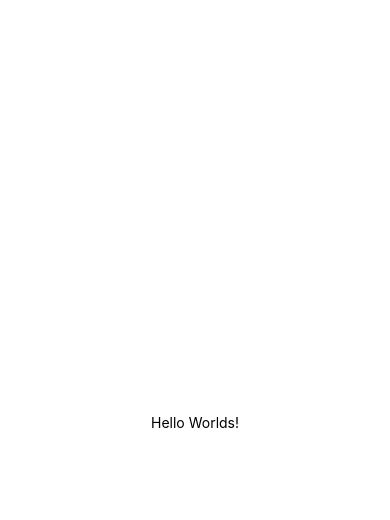
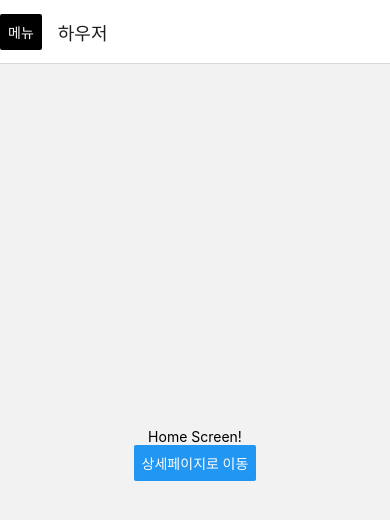
Before and after one commit to choejoonkyung/howser-engineer-ios, a React Native app: screen / in a window 390 px wide. Shown: the top 520 px of the page. Built offline with nearby package versions, Linux system fonts and the light colour scheme.

Commit message:
네비게이터 스크린 설정

```diff
--- a/package.json
+++ b/package.json
@@ -1,5 +1,5 @@
 {
-  "name": "HelloWorld",
+  "name": "howser",
   "version": "0.0.1",
   "private": true,
   "scripts": {
@@ -11,6 +11,7 @@
   },
   "dependencies": {
     "@react-navigation/native": "^6.0.10",
+    "@react-navigation/native-stack": "^6.6.2",
     "react": "17.0.2",
     "react-native": "0.68.2",
     "react-native-safe-area-context": "^4.3.1",
--- a/src/App.tsx
+++ b/src/App.tsx
@@ -1,16 +1,8 @@
 import React from 'react';
-import {SafeAreaView, Text} from 'react-native';
-import {NavigationContainer} from '@react-navigation/native';
-import Styles from './common/Styles';
+import ScreenRoutes from './common/ScreenRoutes';
 
-const App = () => {
-  return (
-    <NavigationContainer>
-      <SafeAreaView style={Styles.container}>
-        <Text>Hello Worlds!</Text>
-      </SafeAreaView>
-    </NavigationContainer>
-  );
-};
+function App() {
+  return <ScreenRoutes />;
+}
 
 export default App;
--- /dev/null
+++ b/src/Screens/DetailScreen.tsx
@@ -0,0 +1,18 @@
+import React from 'react';
+import {Text, SafeAreaView, Button} from 'react-native';
+import {RoutePath} from '../common/ScreenRoutes';
+
+function DetailsScreen({navigation}) {
+  return (
+    <SafeAreaView
+      style={{flex: 1, alignItems: 'center', justifyContent: 'center'}}>
+      <Text>Details Screen</Text>
+      <Button
+        title="더 자세히"
+        onPress={() => navigation.push(RoutePath.Details.name)}
+      />
+    </SafeAreaView>
+  );
+}
+
+export default DetailsScreen;
--- /dev/null
+++ b/src/Screens/HomeScreen.tsx
@@ -0,0 +1,18 @@
+import React from 'react';
+import {Button, Text, SafeAreaView} from 'react-native';
+import {RoutePath} from '../common/ScreenRoutes';
+
+function HomeScreen({navigation}) {
+  return (
+    <SafeAreaView
+      style={{flex: 1, alignItems: 'center', justifyContent: 'center'}}>
+      <Text>Home Screen!</Text>
+      <Button
+        title="상세페이지로 이동"
+        onPress={() => navigation.navigate(RoutePath.Details.name)}
+      />
+    </SafeAreaView>
+  );
+}
+
+export default HomeScreen;
--- /dev/null
+++ b/src/common/ScreenRoutes.tsx
@@ -0,0 +1,50 @@
+import React from 'react';
+import {NavigationContainer} from '@react-navigation/native';
+import {createNativeStackNavigator} from '@react-navigation/native-stack';
+
+import DetailsScreen from '../Screens/DetailScreen';
+import HomeScreen from '../Screens/HomeScreen';
+import {Button, Text, View} from 'react-native';
+
+const Stack = createNativeStackNavigator();
+
+function ScreenRoutes() {
+  return (
+    <NavigationContainer>
+      <Stack.Navigator>
+        <Stack.Screen
+          name={RoutePath.Home.name}
+          component={HomeScreen}
+          options={{
+            title: RoutePath.Home.title,
+            headerLeft: () => (
+              <Button
+                onPress={() => console.log('menu')}
+                title="메뉴"
+                color="#000"
+              />
+            ),
+          }}
+        />
+        <Stack.Screen
+          name={RoutePath.Details.name}
+          component={DetailsScreen}
+          options={{title: RoutePath.Details.title}}
+        />
+      </Stack.Navigator>
+    </NavigationContainer>
+  );
+}
+
+export const RoutePath = {
+  Home: {
+    name: 'Home',
+    title: '하우저',
+  },
+  Details: {
+    name: 'Details',
+    title: '상세',
+  },
+};
+
+export default ScreenRoutes;
```
Also changed, not shown: 2 other files (tests, documents, lock files or other folders).
